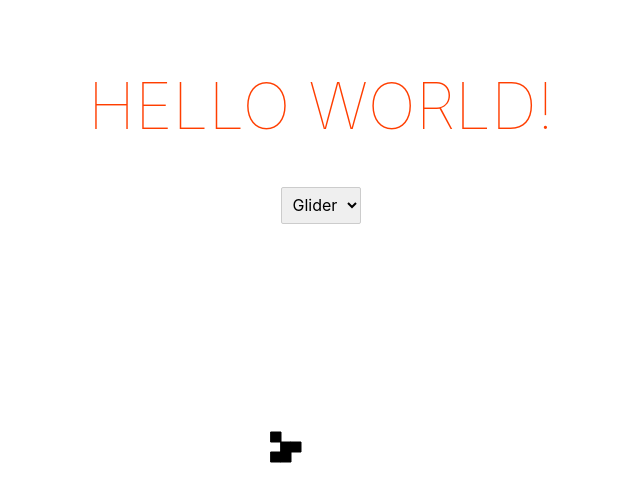
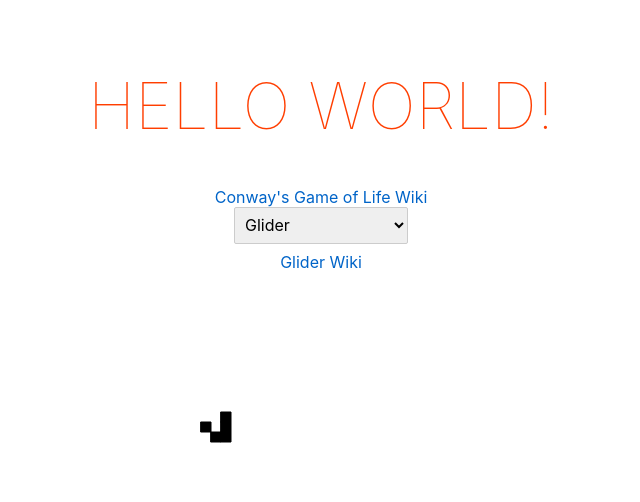
Before and after one commit to mebble/gameoflife, a Svelte app: page / in a window 1280 px wide. Shown: the top 502 px of the page, without its empty margins (319-959 px from the left). Built offline with nearby package versions, Linux system fonts and the light colour scheme.

Commit message:
select seed from list

```diff
--- a/src/App.svelte
+++ b/src/App.svelte
@@ -8,9 +8,10 @@
 	export let name: string;
 
     let generation = new Generation([]);
+    let selectedSeed = seeds[0];
+    $: generation = new Generation(selectedSeed.value);
 
     onMount(() => {
-        generation = new Generation(seeds[0].value);
         new p5((sketch) => {
             sketch.setup = () => {
                 const canvas = sketch.createCanvas(500, 500);
@@ -37,11 +38,15 @@
 
 <main>
 	<h1>Hello {name}!</h1>
-    <select name="seed">
+    <a href="https://www.conwaylife.com/wiki/Conway's_Game_of_Life">Conway's Game of Life Wiki</a><br/>
+    <select name="seed" bind:value={selectedSeed}>
         {#each seeds as seed}
             <option value={seed}>{seed.name}</option>
         {/each}
-    </select>
+    </select><br />
+    {#if selectedSeed}
+        <a href={selectedSeed.info}>{selectedSeed.name} Wiki</a>
+    {/if}
     <div id="canvas-container"></div>
 </main>
 
--- a/src/seed.ts
+++ b/src/seed.ts
@@ -1,6 +1,6 @@
 import Cell from './Cell';
 
-type Seed = {
+export type Seed = {
     name: string,
     info: string,
     value: Cell[]
@@ -18,6 +18,48 @@ const seeds: Seed[] = [
             new Cell(3, 3, 'alive'),
         ]
     },
+    {
+        name: 'Gosper Glider Gun',
+        info: 'https://conwaylife.com/wiki/Gosper_glider_gun',
+        value: [
+            new Cell(26, 2, 'alive'),
+            new Cell(24, 3, 'alive'),
+            new Cell(26, 3, 'alive'),
+            new Cell(14, 4, 'alive'),
+            new Cell(15, 4, 'alive'),
+            new Cell(22, 4, 'alive'),
+            new Cell(23, 4, 'alive'),
+            new Cell(36, 4, 'alive'),
+            new Cell(37, 4, 'alive'),
+            new Cell(13, 5, 'alive'),
+            new Cell(17, 5, 'alive'),
+            new Cell(22, 5, 'alive'),
+            new Cell(23, 5, 'alive'),
+            new Cell(36, 5, 'alive'),
+            new Cell(37, 5, 'alive'),
+            new Cell(2, 6, 'alive'),
+            new Cell(3, 6, 'alive'),
+            new Cell(12, 6, 'alive'),
+            new Cell(18, 6, 'alive'),
+            new Cell(22, 6, 'alive'),
+            new Cell(23, 6, 'alive'),
+            new Cell(2, 7, 'alive'),
+            new Cell(3, 7, 'alive'),
+            new Cell(12, 7, 'alive'),
+            new Cell(16, 7, 'alive'),
+            new Cell(18, 7, 'alive'),
+            new Cell(19, 7, 'alive'),
+            new Cell(24, 7, 'alive'),
+            new Cell(26, 7, 'alive'),
+            new Cell(12, 8, 'alive'),
+            new Cell(18, 8, 'alive'),
+            new Cell(26, 8, 'alive'),
+            new Cell(13, 9, 'alive'),
+            new Cell(17, 9, 'alive'),
+            new Cell(14, 10, 'alive'),
+            new Cell(15, 10, 'alive'),
+        ]
+    },
 ];
 
 export default seeds;
```
